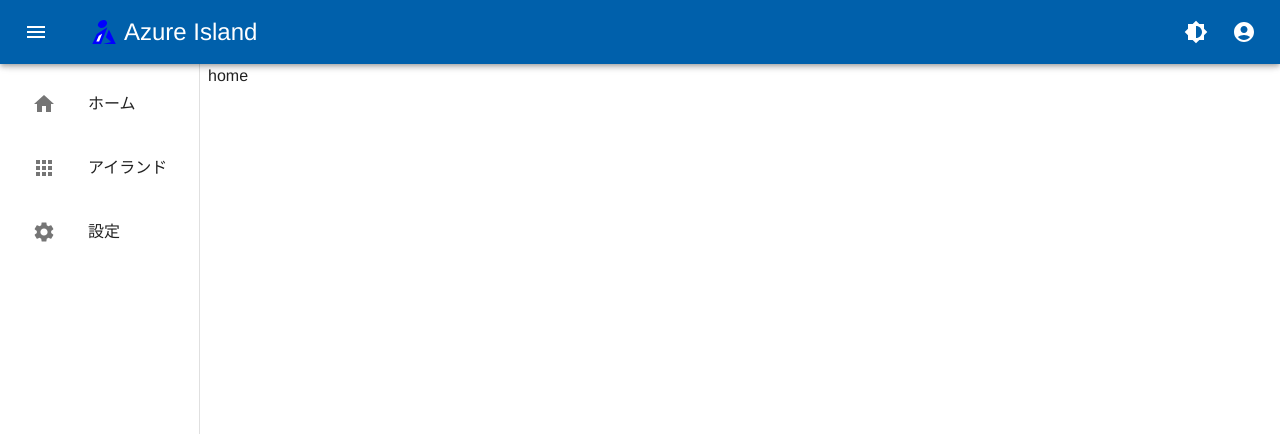
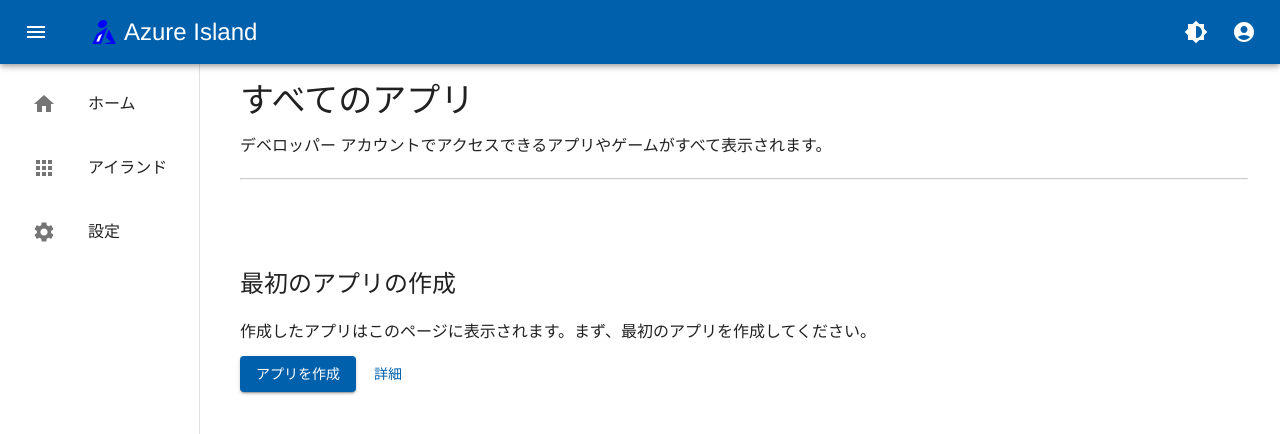
Before and after one commit to novum-d/azure-island, a React (Vite) app: page /home in a window 1280 px wide. Shown: the top 434 px of the page. Built offline with nearby package versions, Linux system fonts and the light colour scheme.

Commit message:
:lipstick: Update Home UI and style files.

```diff
--- a/src/app/App.tsx
+++ b/src/app/App.tsx
@@ -1,6 +1,7 @@
 import { CssBaseline, ThemeProvider } from "@mui/material";
 import { createBrowserRouter, Navigate, Outlet, RouterProvider } from "react-router-dom";
 import { Common } from "../components/common/Comon";
+import { Home } from "../components/Home/Home";
 import { useLocalTheme } from "../hooks/useLocalTheme";
 import Login from "../pages/Login/Login";
 import { navRoutes } from "./consts/navRoutes";
@@ -29,7 +30,7 @@ const router = (setTheme: () => void, auth: boolean) =>
           element: <Common setTheme={setTheme} />,
           children: [
             { element: <Navigate to={navRoutes.home} />, index: true },
-            { path: navRoutes.home, element: <div>home</div> },
+            { path: navRoutes.home, element: <Home /> },
             { path: navRoutes.island, element: <div>island</div> },
             { path: navRoutes.settings, element: <div>settings</div> },
           ],
--- a/src/components/Home/Home.tsx
+++ b/src/components/Home/Home.tsx
@@ -1,14 +1,53 @@
 import styled from "@emotion/styled";
+import { Button, Typography } from "@mui/material";
+import { cs } from "../common/commonStyles";
 
-export const Home = () => (
-  <HomeLayout>
-    <Title>hoge</Title>
-  </HomeLayout>
+export const Home = () => {
+  const Layout = styled.div`
+    margin-top: 1rem;
+    margin-left: 2rem;
+    margin-right: 2rem;
+  `;
+  return (
+    <Layout>
+      <Title />
+      <TitleUnderline />
+      <FirstAppDetail />
+    </Layout>
+  );
+};
+
+const Title = () => (
+  <>
+    <Typography variant="h4" component="h1">
+      すべてのアプリ
+    </Typography>
+    <Typography css={cs.lhSmall} variant="subtitle1" component="span">
+      デベロッパー アカウントでアクセスできるアプリやゲームがすべて表示されます。
+    </Typography>
+  </>
 );
 
-const HomeLayout = styled.div``;
+const TitleUnderline = styled.hr`
+  opacity: 0.5;
+  margin-bottom: 5rem;
+`;
 
-const Title = styled.h1`
-  font-size: 2.5rem;
-  font-weight: 700;
-`;
+const FirstAppDetail = () => {
+  const Container = styled.dt``;
+
+  return (
+    <Container>
+      <Typography css={cs.lhSmall} variant="h5" component="dl">
+        最初のアプリの作成
+      </Typography>
+      <Typography css={cs.lhSmall} variant="body1" component="dd">
+        作成したアプリはこのページに表示されます。まず、最初のアプリを作成してください。
+      </Typography>
+      <div css={cs.fx}>
+        <Button variant="contained">アプリを作成</Button>
+        <Button>詳細</Button>
+      </div>
+    </Container>
+  );
+};
--- a/src/components/common/Main/Main.tsx
+++ b/src/components/common/Main/Main.tsx
@@ -6,6 +6,7 @@ type MainProps = {
 };
 
 const Main = styled.div<MainProps>`
+  width: 100%;
   ${(props) => !props.open && `margin-left: -${props.drawerWidth}rem`};
   transition: margin-left 225ms cubic-bezier(0, 0, 0.2, 1) 0ms;
 `;
--- a/src/components/common/commonStyles.ts
+++ b/src/components/common/commonStyles.ts
@@ -9,4 +9,11 @@ export const cs = {
   br: css`
     display: block;
   `,
+  lhSmall: css`
+    display: block;
+    line-height: 3rem;
+  `,
+  fx: css`
+    display: flex;
+  `,
 };
--- a/src/pages/Login/Login.styles.ts
+++ b/src/pages/Login/Login.styles.ts
@@ -1,6 +1,6 @@
 import { css } from "@emotion/react";
 
-const styles = {
+export const styles = {
   container: css`
     width: clamp(46ch, 50%, 54ch);
     margin-top: 6ch;
@@ -19,5 +19,3 @@ const styles = {
     text-align: center;
   `,
 };
-
-export default styles;
```
Also changed, not shown: src/pages/Login/Login.tsx (+3 -11 lines).
